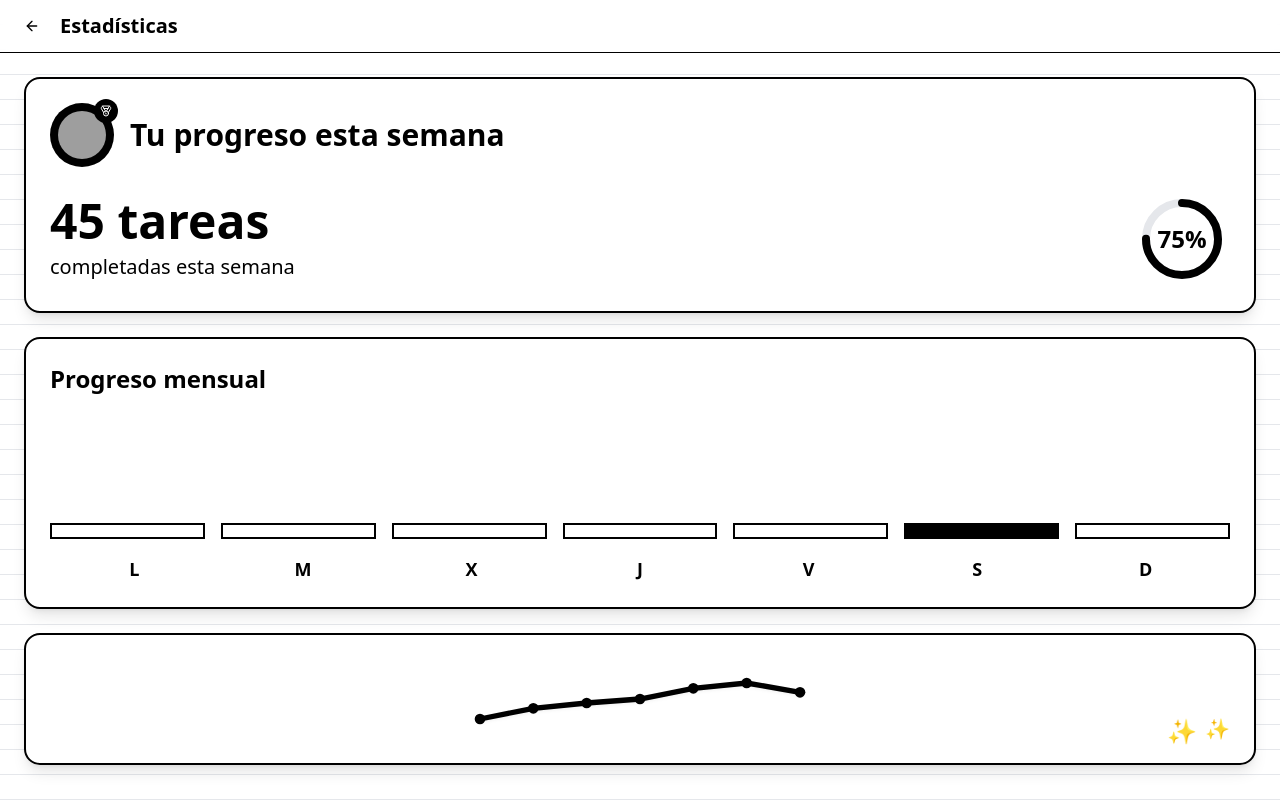
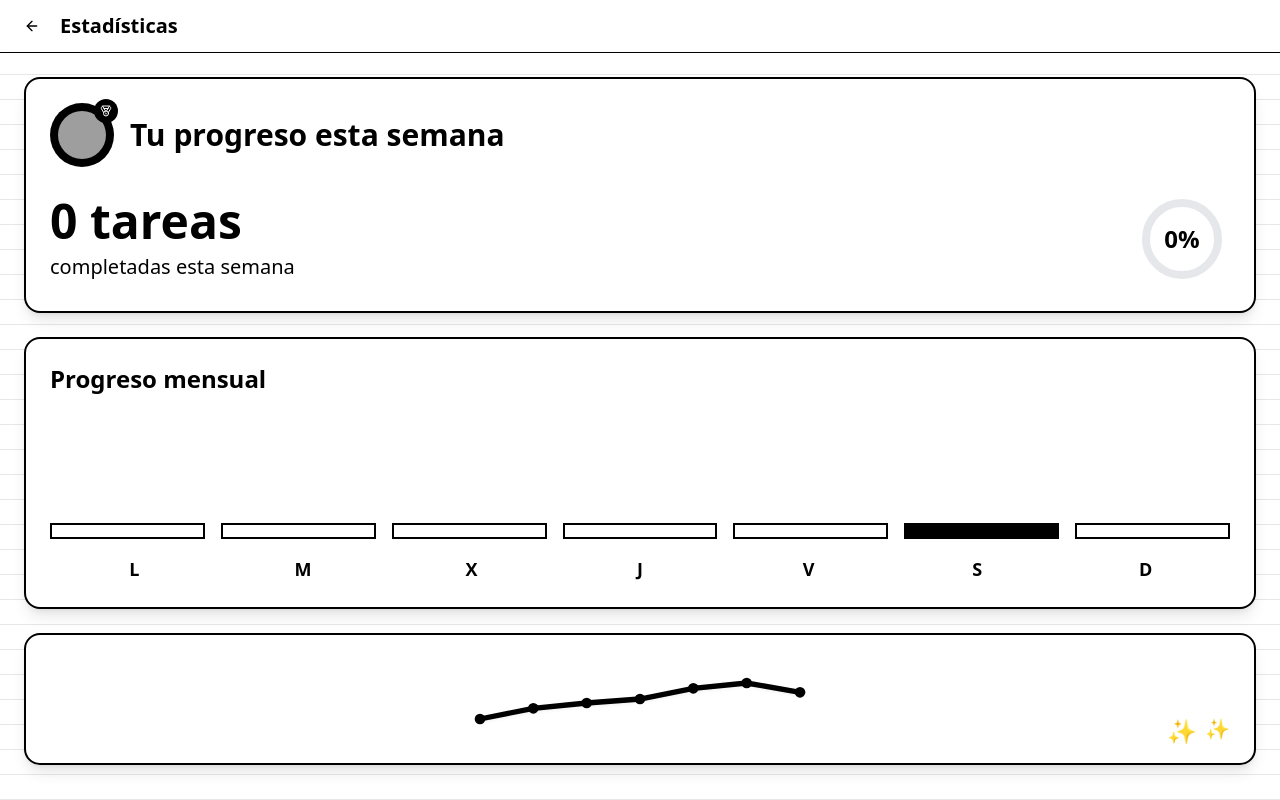
Before and after one commit to Hiizzzo/Steeb, a React (Vite) app: page /stats in a window 1280 px wide. Built offline with nearby package versions, Linux system fonts and the light colour scheme; grey boxes are pictures that could not be loaded.

Commit message:
Feat: Connect stats to task data
Connect the weekly stats screen to the actual task data, displaying the real total of completed tasks and the completion percentage.

```diff
--- a/src/pages/Stats.tsx
+++ b/src/pages/Stats.tsx
@@ -24,9 +24,11 @@ const Stats = () => {
   const tasks = getTasks();
   const completedTasks = tasks.filter(task => task.completed);
 
-  // Datos simulados para la demostración
-  const weeklyProgress = 75;
-  const tasksThisWeek = 45;
+  // Calcular datos reales
+  const totalTasks = tasks.length;
+  const completedTasksCount = completedTasks.length;
+  const weeklyProgress = totalTasks > 0 ? Math.round((completedTasksCount / totalTasks) * 100) : 0;
+  const tasksThisWeek = completedTasksCount;
 
   // Datos para el gráfico de barras semanal (L M X J V S D)
   const weeklyData = [
```
